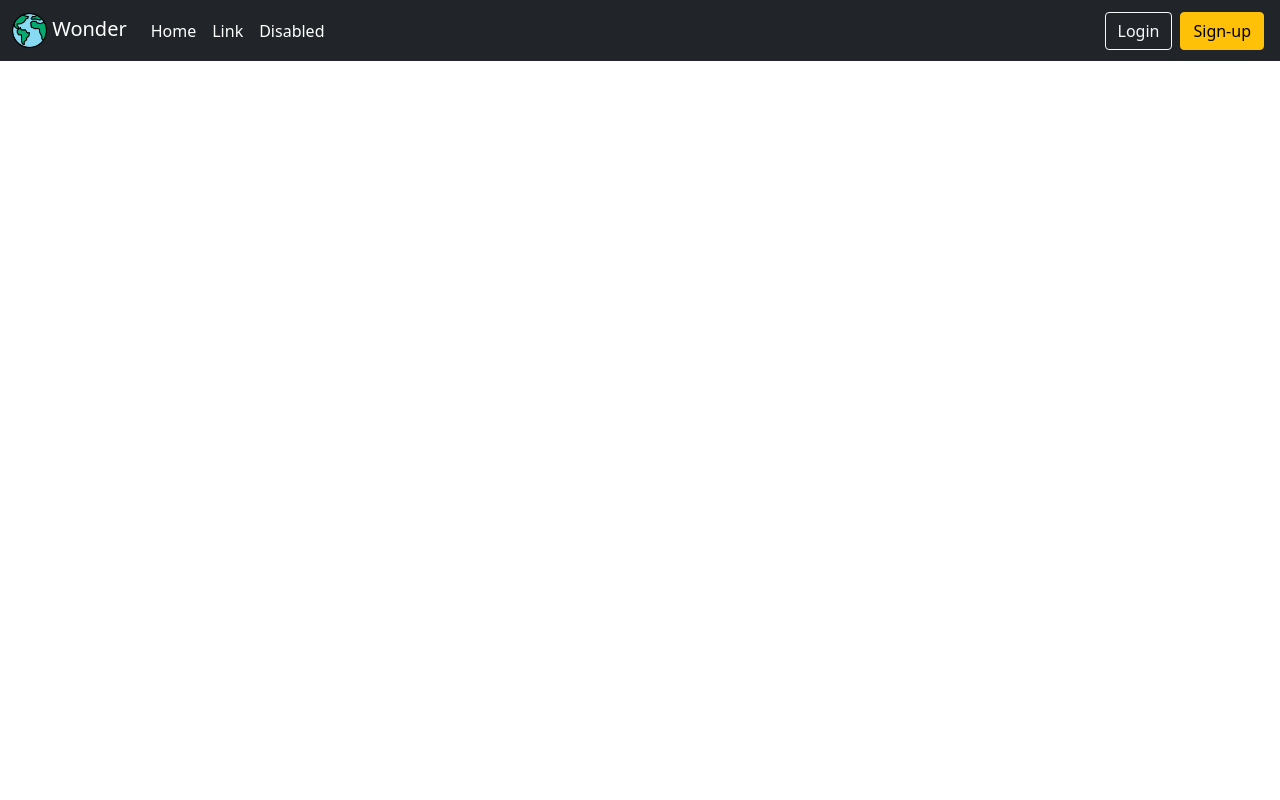
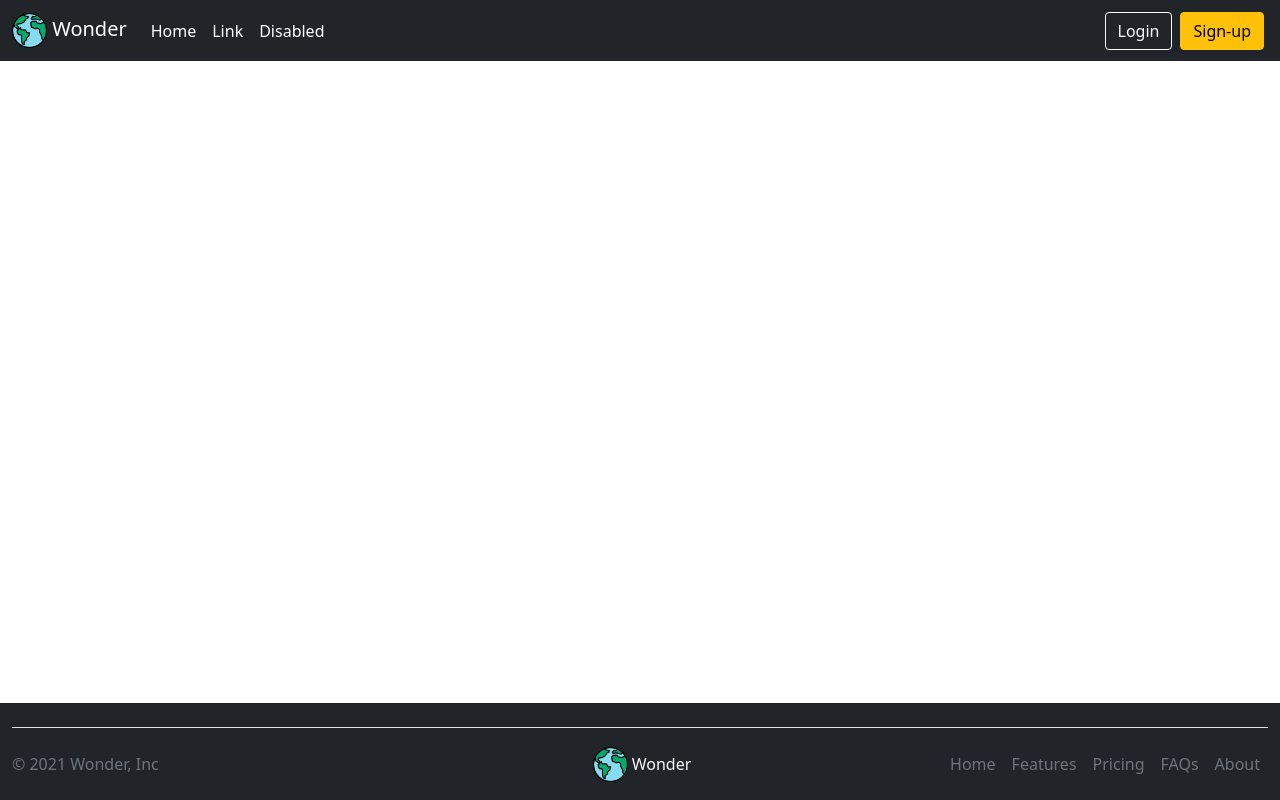
Before and after one commit to max-kam/WorldEP, a plain HTML site: page index.html in a window 1280 px wide. Drawn offline with nearby package versions, Linux system fonts and the light colour scheme.

Commit message:
Add Footer

```diff
--- a/index.html
+++ b/index.html
@@ -11,6 +11,7 @@
     <title>Wonder</title>
 </head>
 <body>
+    <!-- Navigation -->
     <nav class="navbar navbar-expand-lg navbar-dark bg-dark">
         <div class="container-fluid">
           <a class="navbar-brand" href="#">
@@ -36,5 +37,27 @@
           </div>
         </div>
       </nav>
+
+
+      <!-- Footer -->
+      <div class="container-fluid bg-dark position-absolute bottom-0 end-0">
+        <footer class="d-flex flex-wrap justify-content-between align-items-center py-3 mt-4  border-top">
+          <p class="col-md-4 mb-0 text-muted">© 2021 Wonder, Inc</p>
+
+          <a href="/" class="col-md-4 d-flex align-items-center justify-content-center mb-3 mb-md-0 me-md-auto link-light text-decoration-none">
+            <img class="img-fluid mx-1" width="35px" src="./images/worldwide.png" alt="Wonder Icon">
+            Wonder
+          </a>
+
+          <ul class="nav col-md-4 justify-content-end">
+            <li class="nav-item"><a href="#" class="nav-link px-2 text-muted">Home</a></li>
+            <li class="nav-item"><a href="#" class="nav-link px-2 text-muted">Features</a></li>
+            <li class="nav-item"><a href="#" class="nav-link px-2 text-muted">Pricing</a></li>
+            <li class="nav-item"><a href="#" class="nav-link px-2 text-muted">FAQs</a></li>
+            <li class="nav-item"><a href="#" class="nav-link px-2 text-muted">About</a></li>
+          </ul>
+        </footer>
+      </div>
+      </div>
 </body>
 </html>
```
